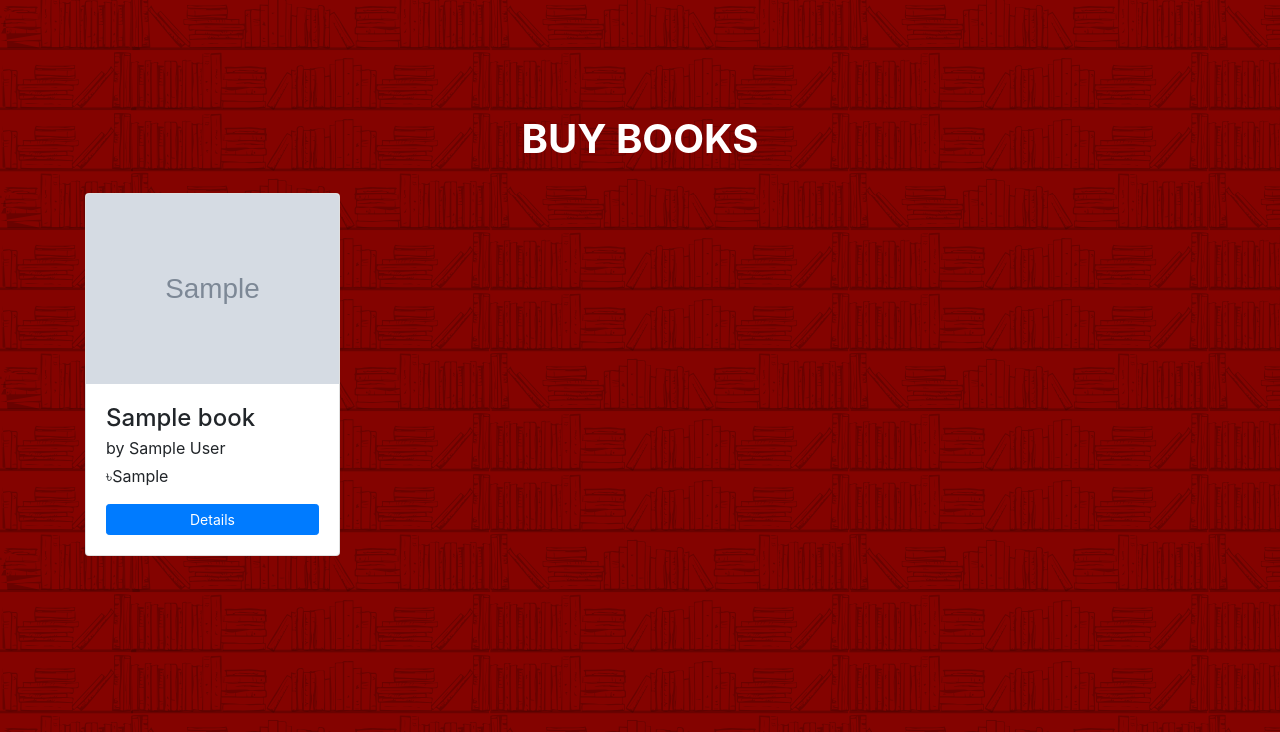
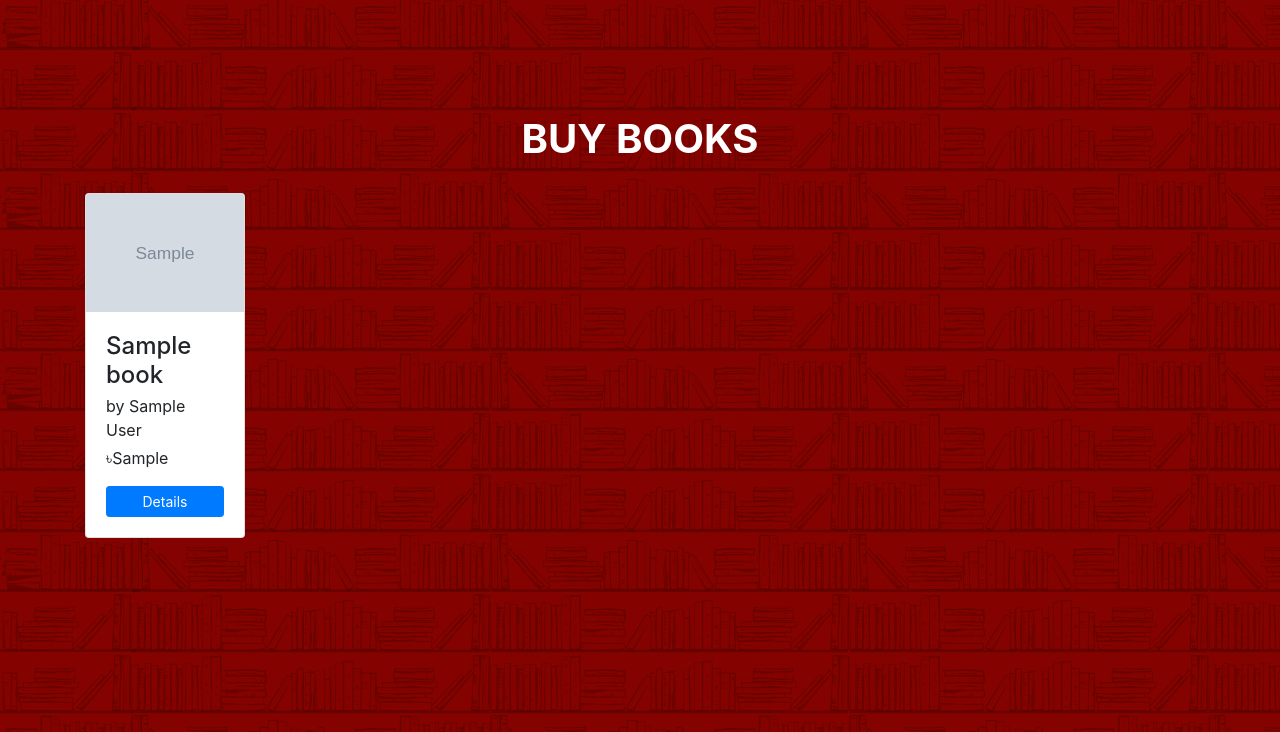
Before and after one commit to asusual1540/bookcycle, a Node server app: page /buy in a window 1280 px wide. Shown: the part 68-800 px from the top of the page. Run offline with Node 20, Linux system fonts and the light colour scheme; tables that the repository leaves empty hold one stand-in row (values such as "Sample post"); grey boxes marked "Sample" are stand-in pictures; some libraries are stand-ins or nearby versions.

Commit message:
Show 5 books in a row

```diff
--- a/views/buy.ejs
+++ b/views/buy.ejs
@@ -7,7 +7,7 @@
 		<div class="row bookcycle-cards">
 
 			<% docs.forEach((book) => { %>
-			<div class="col-md-3 col-sm-6">
+			<div class="col-lg-2 col-md-4 col-sm-6">
 				<div class="card mb-5">
 					<img class="card-img-top" src="<%= book.bookImg %>" alt="<%= book.name %>">
 					<div class="card-body">
```
